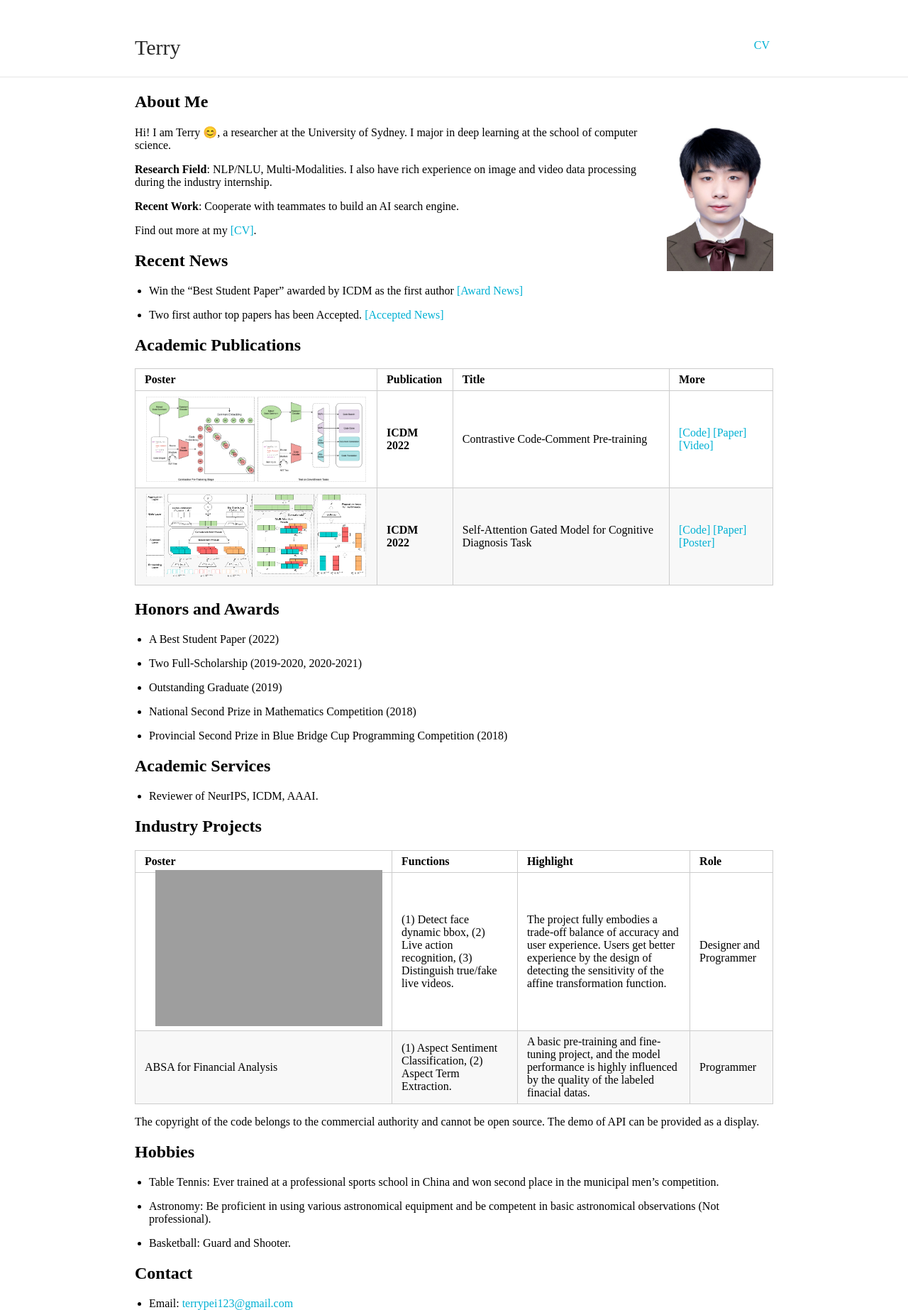
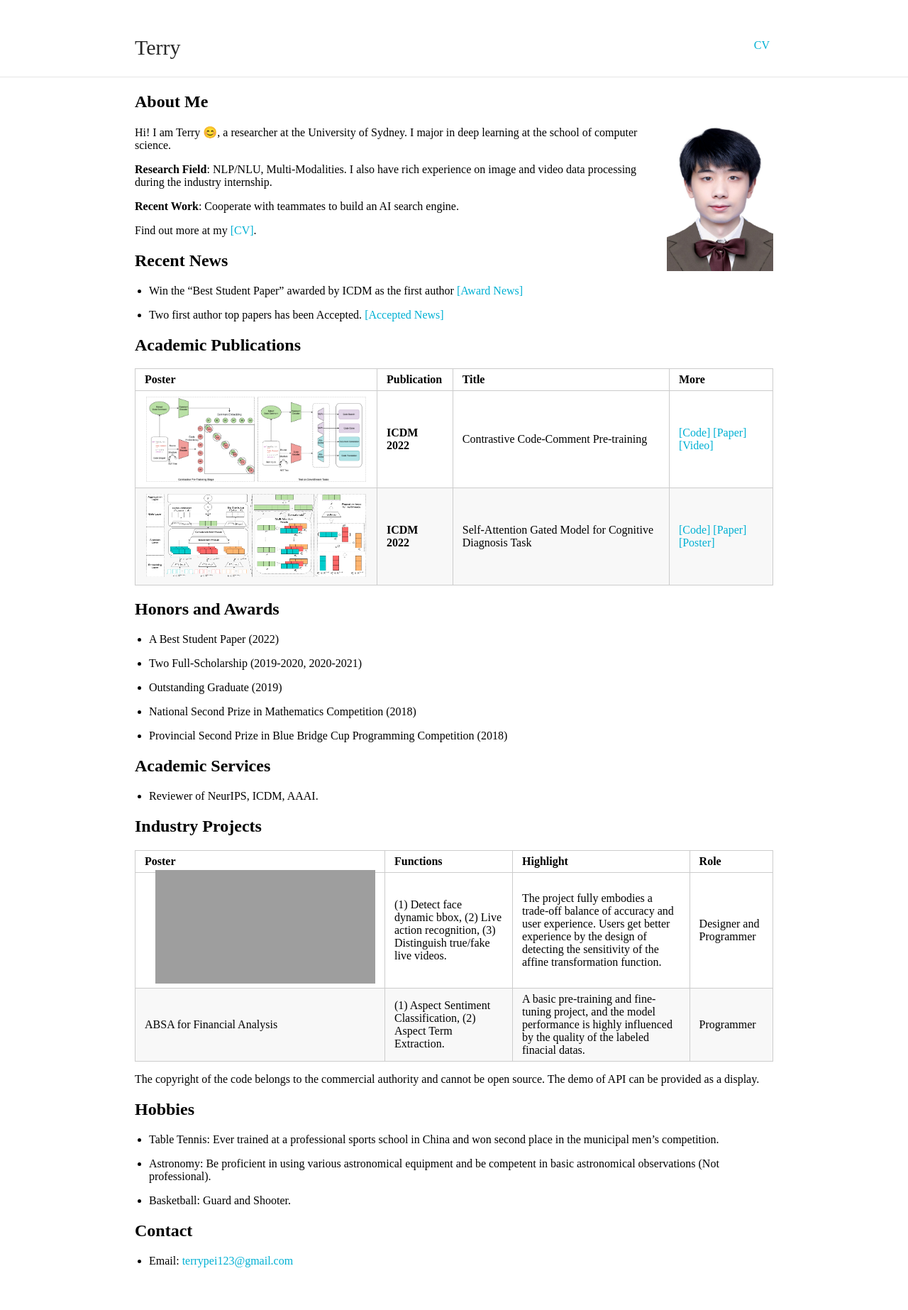
Before and after one commit to TerryPei/Terry000.github.io-1, a Jekyll site: the page built from index.md, in a window 1280 px wide. Shown: the whole page at 71% size. Built offline with Jekyll 4.4.1, drawn with Linux system fonts in a browser that asks for light colours; our own code applies the rules of GitHub Pages for plain Markdown files; after the commit the page ends 1786 px from its top, so only the background shows below that; grey boxes are pictures that could not be loaded.

Commit message:
Update typography.scss

```diff
--- a/_sass/typography.scss
+++ b/_sass/typography.scss
@@ -71,8 +71,8 @@
         }
     }
     .project-picture {
-        height: 220px;
-        width: 320px;
+        height: 160px;
+        width: 310px;
         position: relative;
         margin: -10px 0 0 15px;
         float: right;
```
